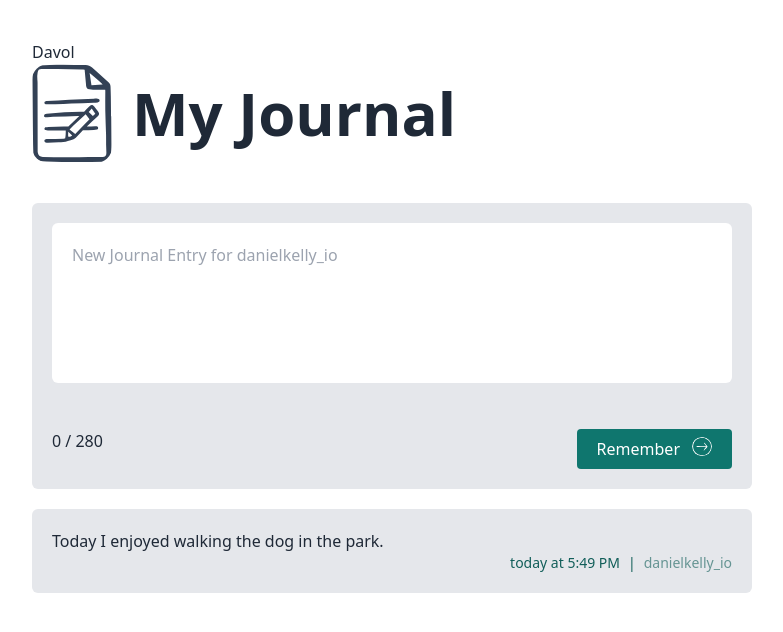
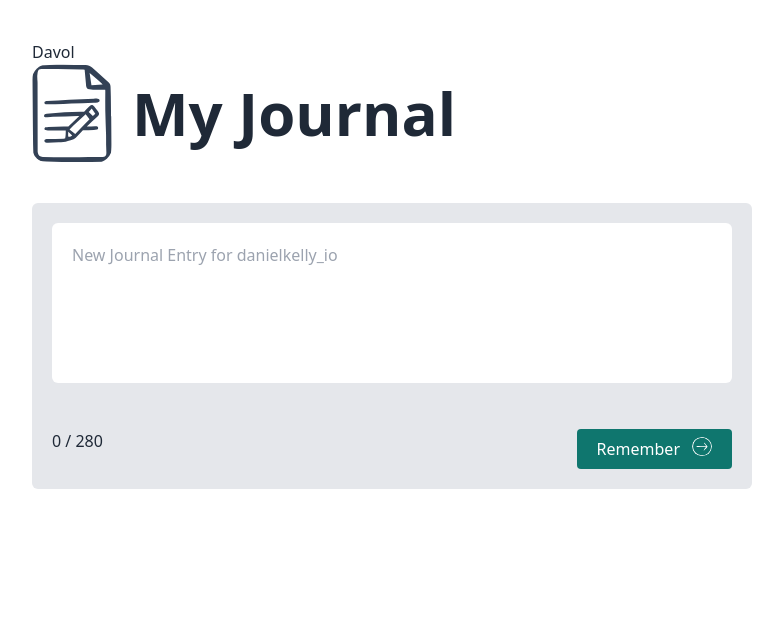
Before and after one commit to VictorMerino/vue-ts-journal, a Vue app: page / in a window 1280 px wide. Shown: the top 632 px of the page, without its empty margins (248-1031 px from the left). Built offline with nearby package versions, Linux system fonts and the light colour scheme.

Commit message:
Use entries from the Array and fix the Emoji type error in the useEmojis composable

```diff
--- a/src/App.vue
+++ b/src/App.vue
@@ -33,11 +33,9 @@
     <EntryEditor @@create="handleCreateEntry" />
     <ul>
       <li v-for="entry in entriesReversed" :key="entry.id">
-        <pre>{{ entry }}</pre>
+        <EntryCard :entry="entry" />
       </li>
-      <li>
-        <EntryCard />
-      </li>
+      <li></li>
     </ul>
   </main>
 </template>
--- a/src/components/EntryCard.vue
+++ b/src/components/EntryCard.vue
@@ -1,18 +1,29 @@
 <script lang="ts" setup>
 import DateDisplay from "./DateDisplay.vue"
 import UseEmojis from "@/composables/UseEmojis"
+import type { Entry } from "@/types/Entry"
 const { findEmoji } = UseEmojis()
+
+// This is the non-TS way of declaring a prop:
+/* defineProps({
+  entry: { type: Object, default: () => ({}) },
+}) */
+
+// And this is the TS way:
+/* const props =  */ defineProps<{
+  entry: Entry
+}>()
 </script>
 <template>
   <div class="entry-card">
     <div class="entry-card-body">
-      <component width="75" :is="findEmoji('happy')"></component>
-      <div class="entry-text">Today I enjoyed walking the dog in the park.</div>
+      <component :is="findEmoji(entry.emoji)" width="75"></component>
+      <div class="entry-text">{{ entry.body }}</div>
     </div>
     <div class="entry-footer">
-      <DateDisplay :date="new Date()" class="mr-2" />
+      <DateDisplay :date="entry.createdAt" class="mr-2" />
       |
-      <span class="ml-2">danielkelly_io</span>
+      <span class="ml-2">{{ entry.userId }}</span>
     </div>
   </div>
 </template>
--- a/src/composables/UseEmojis.ts
+++ b/src/composables/UseEmojis.ts
@@ -1,3 +1,4 @@
+import type { Emoji } from "@/types/Emoji"
 import type { Component } from "@vue/runtime-core"
 import { reactive } from "vue"
 
@@ -17,7 +18,7 @@
   /**
    * Get a single emoji component by name
    */
-  const findEmoji = (name: string) =>
+  const findEmoji = (name: Emoji | null) =>
     emojis.find((emoji) => emoji.name === name)?.component
 
   return { emojis, findEmoji }
```
